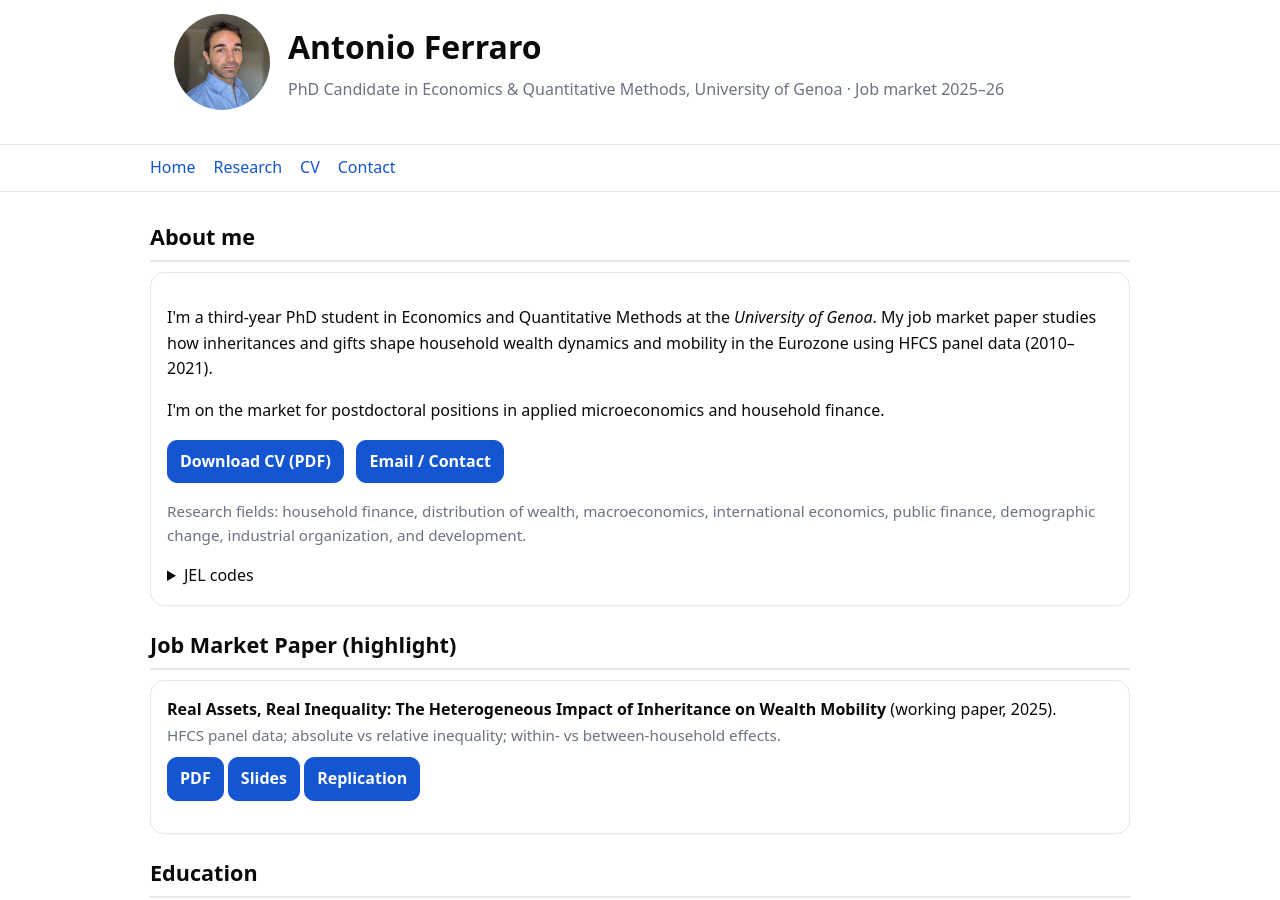
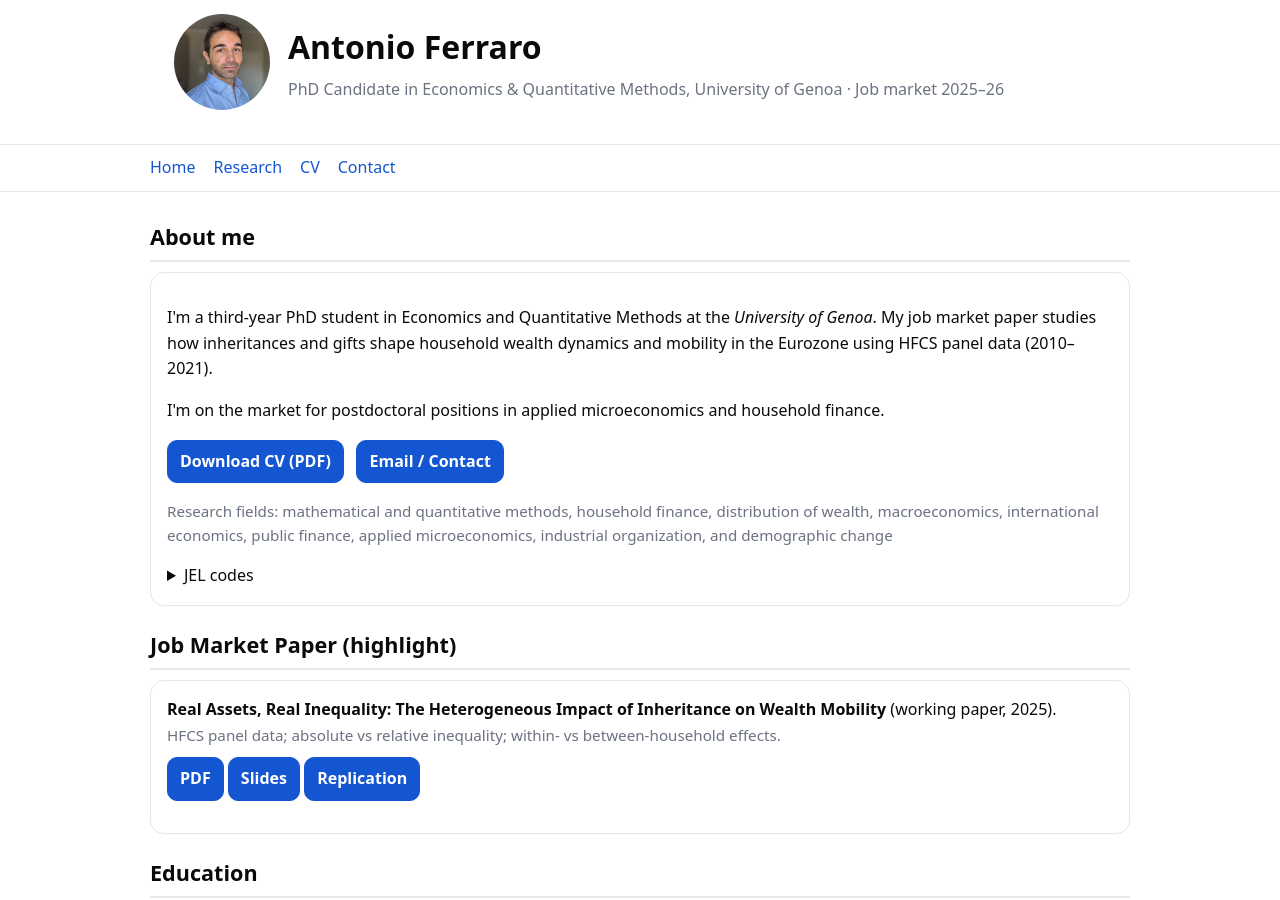
Before and after one commit to ferraroantonio/ferraroantonio.github.io, a Jekyll site: the page built from index.md, in a window 1280 px wide and 900 px high. Built offline with Jekyll 4.4.1, drawn with Linux system fonts in a browser that asks for light colours.

Commit message:
Update index.md

```diff
--- a/index.md
+++ b/index.md
@@ -13,7 +13,7 @@ description: "Antonio Ferraro — PhD Candidate in Economics & Quantitative Meth
   <a class="btn" href="{{ '/assets/CV_Ferraro.pdf' | relative_url }}" download>Download CV (PDF)</a>
   &nbsp; <a class="btn" href="{{ '/contact' | relative_url }}">Email / Contact</a>
 </p>
-<p class="meta">Research fields: household finance, distribution of wealth, macroeconomics, international economics, public finance, demographic change, industrial organization, and development.</p>
+<p class="meta">Research fields: mathematical and quantitative methods, household finance, distribution of wealth, macroeconomics, international economics, public finance, applied microeconomics, industrial organization, and demographic change</p>
 <details>
   <summary>JEL codes</summary>
   <p>C; D31; E; F; G51; H; J11; L; O5</p>
```
